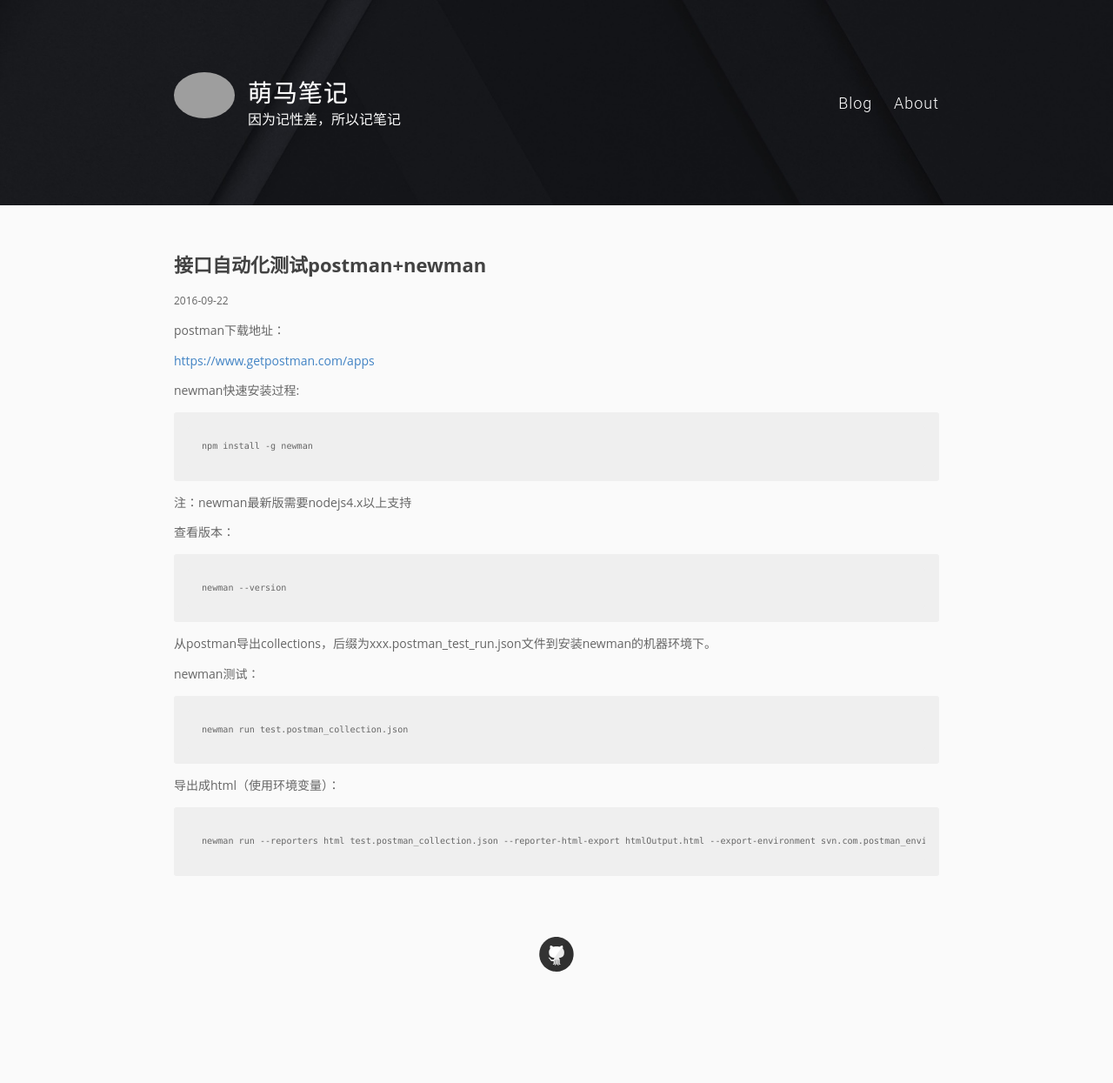
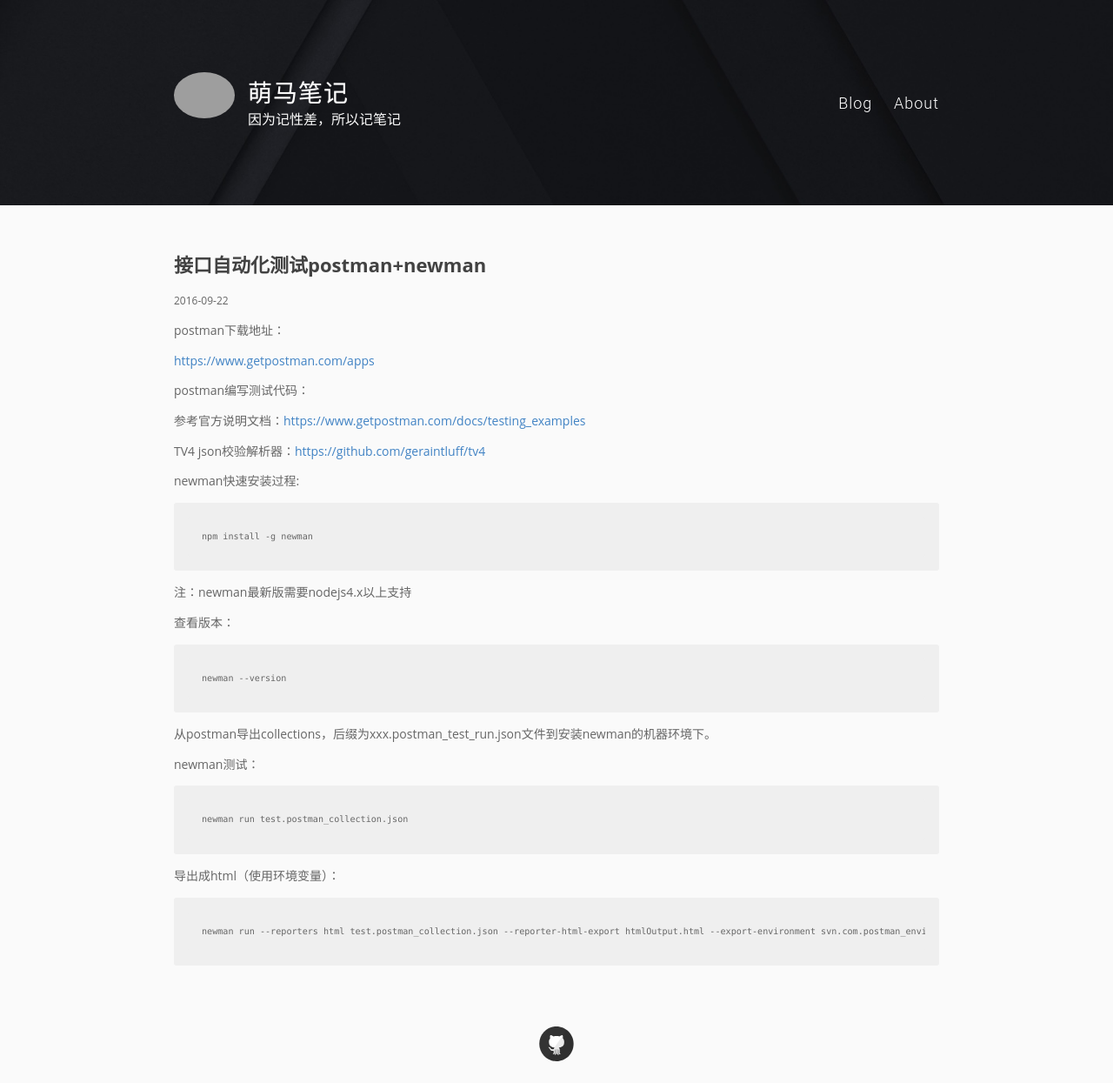
Before and after one commit to pingmalu/pingmalu.github.io, a Jekyll site: the page built from _posts/2016-09-22-接口自动化测试postman+newman.md, in a window 1280 px wide. Shown: the whole page at 87% size. Built offline with Jekyll 4.4.1, drawn with Linux system fonts in a browser that asks for light colours; nearby versions of some CDN libraries; before the commit the page ends 1141 px from its top, so only the background shows below that; grey boxes are pictures that could not be loaded.

Commit message:
'update'

```diff
--- a/_posts/2016-09-22-接口自动化测试postman+newman.md
+++ b/_posts/2016-09-22-接口自动化测试postman+newman.md
@@ -6,6 +6,13 @@
 postman下载地址：
 
 [https://www.getpostman.com/apps](https://www.getpostman.com/apps)
+
+postman编写测试代码：
+
+参考官方说明文档：[https://www.getpostman.com/docs/testing_examples](https://www.getpostman.com/docs/testing_examples)
+
+TV4 json校验解析器：[https://github.com/geraintluff/tv4](https://github.com/geraintluff/tv4)
+
 
 newman快速安装过程:
 
```
